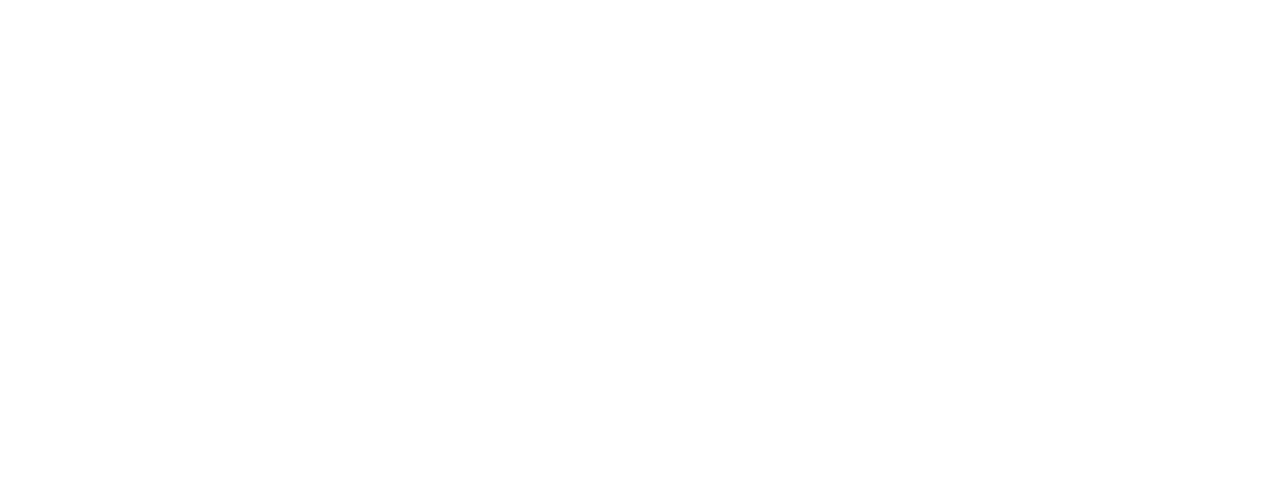
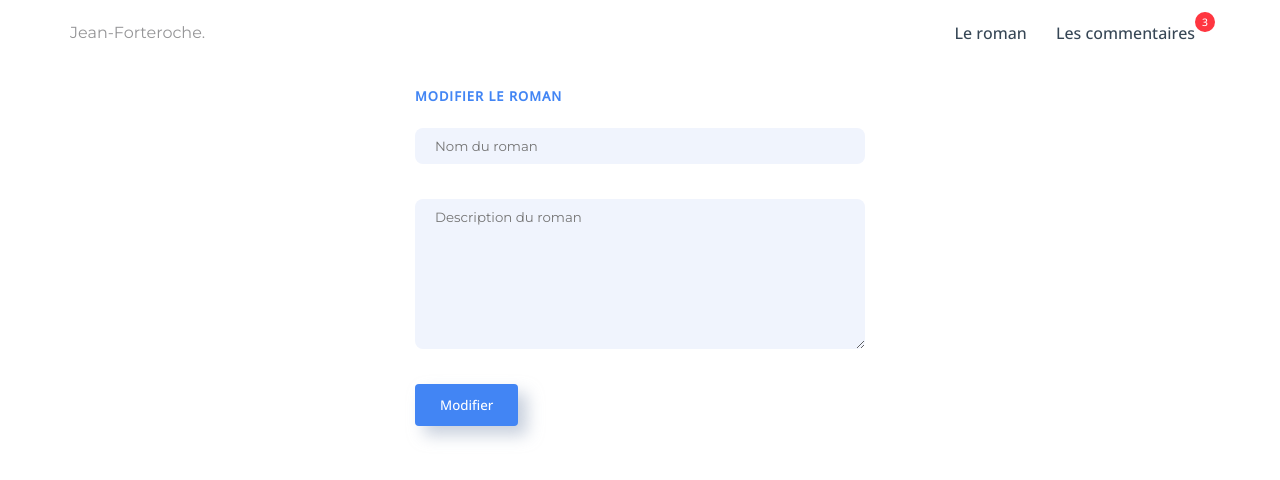
Before and after one commit to Sx-Nyx/forteroche, a PHP site: page / in a window 1280 px wide. Before the commit the part shown is empty. Shown: the top 480 px of the page. Run offline with PHP 8.4, Linux system fonts and the light colour scheme.

Commit message:
style(admin/novel): add show view

```diff
--- a/public/index.php
+++ b/public/index.php
@@ -1,3 +1,6 @@
 <?php
 
 require "../vendor/autoload.php";
+
+$renderer = new \Framework\Rendering\Renderer("../templates/admin/base.php");
+$renderer->render("../templates/admin/novel/show.php");
--- a/templates/admin/base.php
+++ b/templates/admin/base.php
@@ -12,7 +12,7 @@
 <header class="header">
     <a href="/admin" class="header__logo">Jean-Forteroche.</a>
     <nav class="header__nav header__nav-admin">
-        <a href="/admin">Le romans</a>
+        <a href="/admin">Le roman</a>
         <a href="/admin/comments">Les commentaires <span class="header__notification">3</span></a>
     </nav>
 </header>
--- /dev/null
+++ b/templates/admin/novel/show.php
@@ -0,0 +1,12 @@
+<div class="dashboard__editing">
+    <div class="form__container">
+        <h2 class="light__title">Modifier le roman</h2>
+        <form class="novel__form">
+            <input type="text" placeholder="Nom du roman" required class="login__form__input">
+            <textarea placeholder="Description du roman" required class="login__form__input"></textarea>
+            <div class="btn">
+                <button type="submit" class="btn__link">Modifier</button>
+            </div>
+        </form>
+    </div>
+</div>
```
Also changed, not shown: public/assets/css/main.css, public/assets/scss/main.scss, public/assets/scss/pages/_admin.scss, public/assets/scss/pages/_adminNovel.scss (added), public/assets/scss/pages/_login.scss, public/assets/scss/utils/_extensions.scss, 1 other file.
